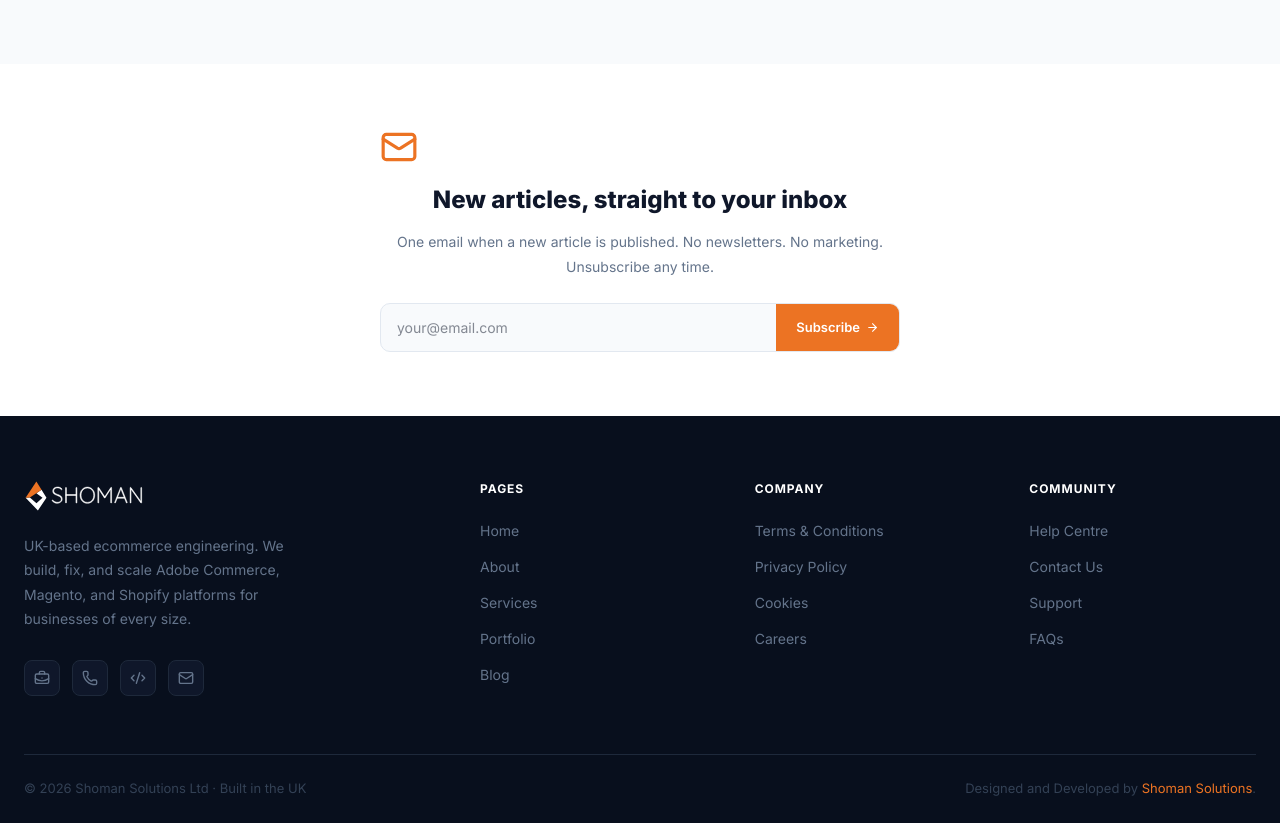
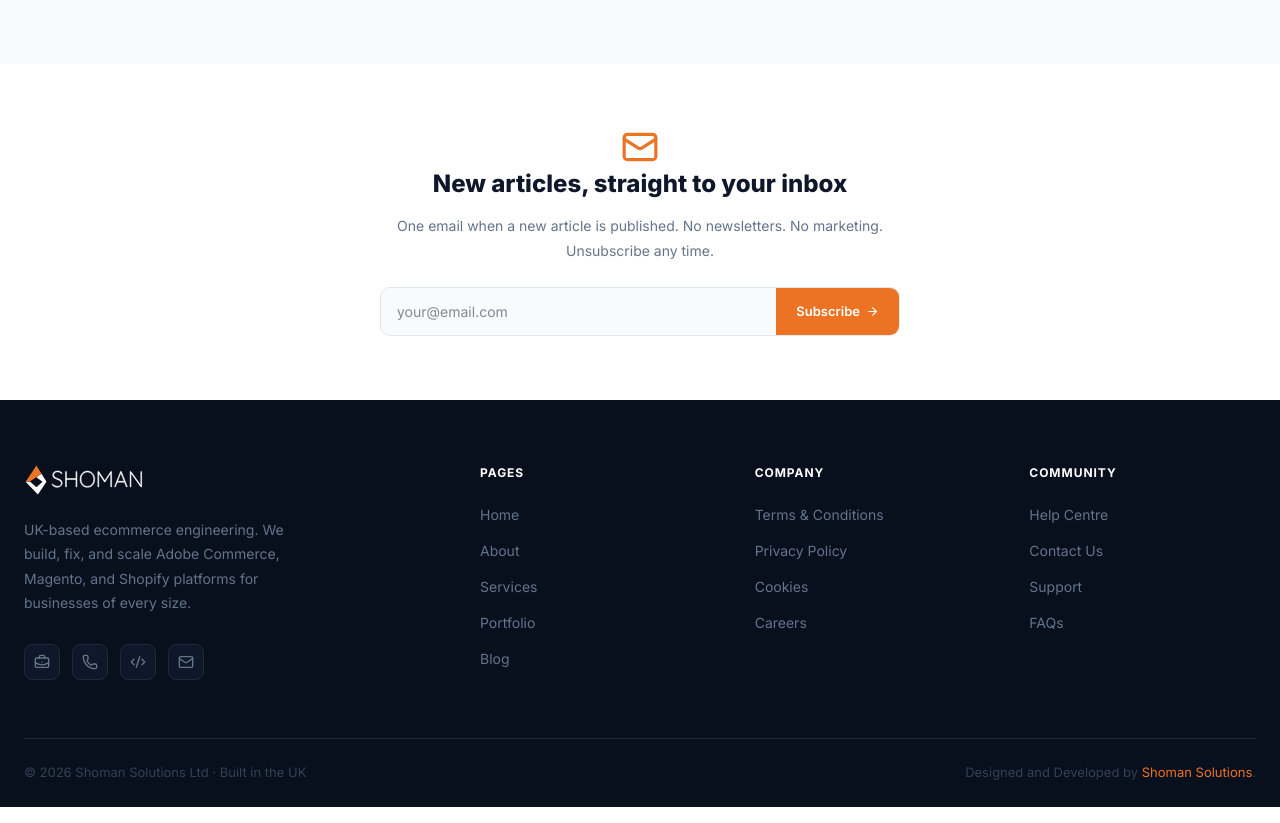
Before and after one commit to mufasser/shoman-figma, a Next.js app: page /insights in a window 1280 px wide. Shown: the part 1762-2585 px from the top of the page. Built offline with nearby package versions, Linux system fonts and the light colour scheme.

Commit message:
about page updated 2

```diff
--- a/app/insights/page.tsx
+++ b/app/insights/page.tsx
@@ -146,7 +146,7 @@ export default function InsightsPage() {
       {/* Newsletter CTA */}
       <section style={{ background: "var(--color-white)", padding: "64px 24px" }}>
         <div style={{ maxWidth: 520, margin: "0 auto", textAlign: "center" }}>
-          <Mail size={38} color="var(--color-brand)" style={{ marginBottom: 16 }} />
+          <Mail size={38} color="var(--color-brand)" style={{ marginBottom: 16, margin: "0 auto", }} />
           <h2 style={{ fontSize: 24, fontWeight: 800, color: "var(--color-ink)", marginBottom: 12 }}>New articles, straight to your inbox</h2>
           <p style={{ fontSize: 14, lineHeight: 1.75, color: "var(--color-muted)", marginBottom: 24 }}>
             One email when a new article is published. No newsletters. No marketing. Unsubscribe any time.
```
